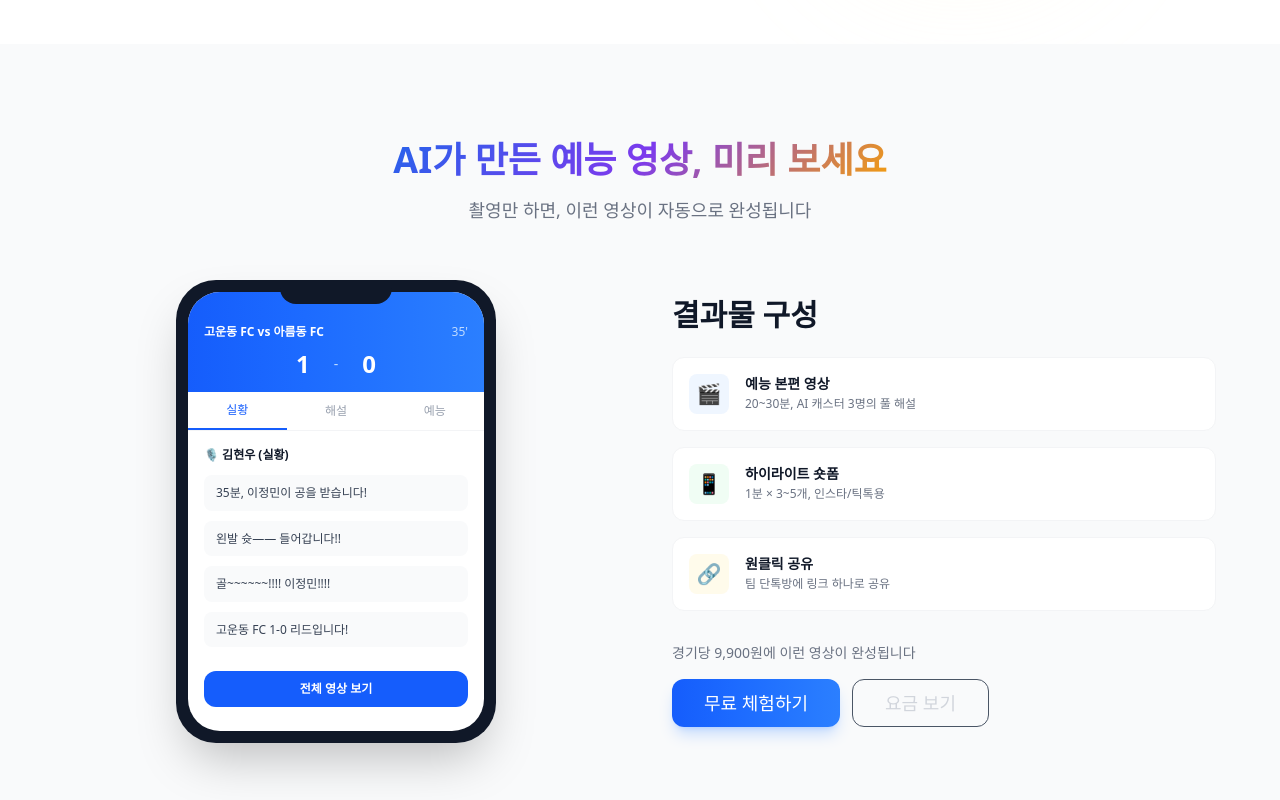
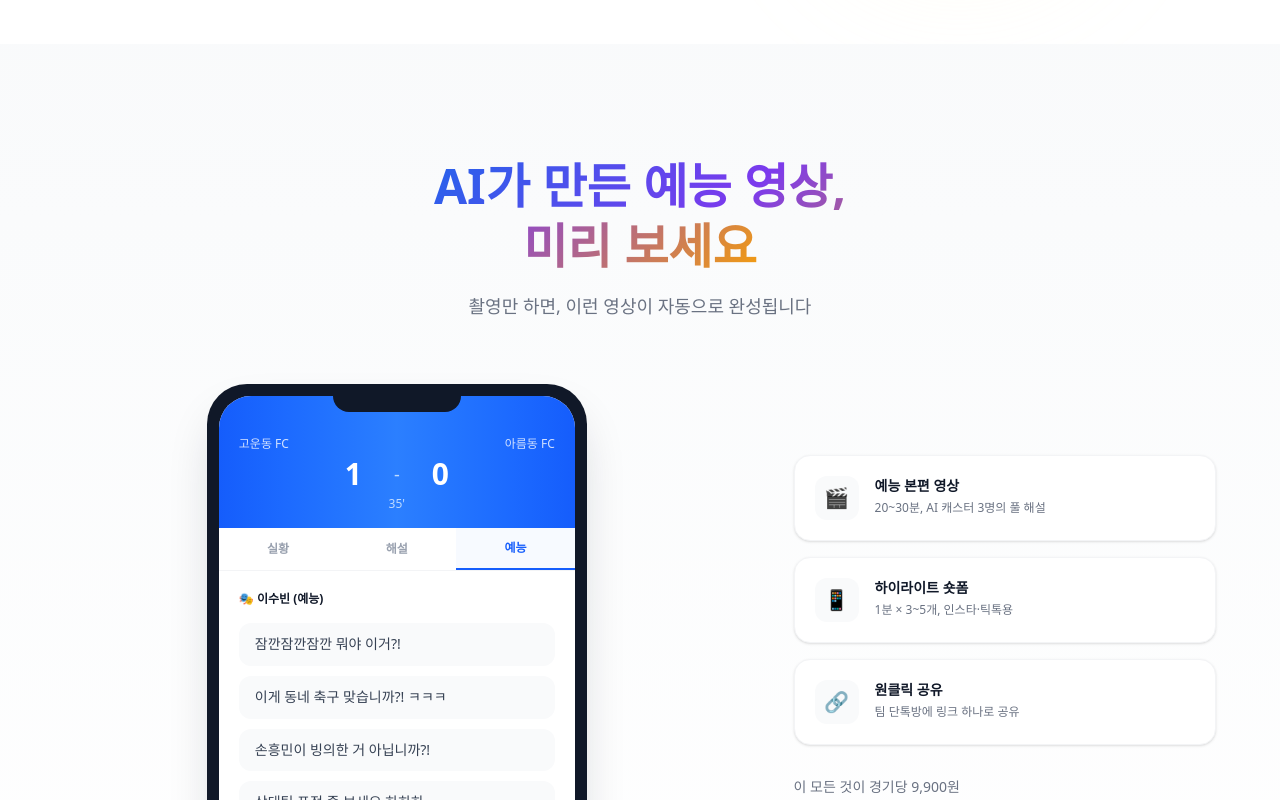
Before and after one commit to kangyh427/boomcast, a Next.js app: page / in a window 1280 px wide. Shown: the part 740-1540 px from the top of the page. Built offline with nearby package versions, Linux system fonts and the light colour scheme; a web font is replaced by a local one.

Commit message:
Update ResultPreview.tsx

```diff
--- a/src/components/landing/ResultPreview.tsx
+++ b/src/components/landing/ResultPreview.tsx
@@ -1,14 +1,12 @@
 /*
  * ============================================================
  * 파일: src/components/landing/ResultPreview.tsx
- * 설명: AI가 만든 예능 영상 미리보기 섹션
+ * 설명: AI 결과물 미리보기 섹션 - 사이트 첫 번째 CTA 위치
  * 경로: src/components/landing/ResultPreview.tsx
- * 최근 작업: 세션 6 - 신규 생성 (인수인계서 [J-1])
- *   - Hero 바로 아래 위치
- *   - 모바일 폰 프레임 안에 캐스터 탭 전환 (실황/해설/예능)
- *   - 9,900원 CTA + 무료 체험 버튼
- *   - 데스크탑: 2컬럼 (좌 폰 프레임 + 우 설명)
- *   - 모바일: 세로 스택
+ * 최근 작업: 세션 6 - 재디자인
+ *   - 사이트 전체에서 CTA는 여기 1개 + CTA섹션 1개 = 총 2개
+ *   - Vrew 스타일: 좌 폰 프레임 + 우 설명
+ *   - 캐스터 탭 전환 (실황/해설/예능)
  * 작성일: 2026-03-07
  * ============================================================
  */
@@ -23,42 +21,36 @@ import { useLang } from "@/providers/LanguageProvider";
 /* ── 한/영 섹션 텍스트 ── */
 const text = {
   ko: {
-    sectionTitle: "AI가 만든 예능 영상, 미리 보세요",
+    sectionTitle: "AI가 만든 예능 영상,\n미리 보세요",
     sectionSubtitle: "촬영만 하면, 이런 영상이 자동으로 완성됩니다",
-    priceNote: "경기당 9,900원에 이런 영상이 완성됩니다",
     ctaPrimary: "무료 체험하기",
-    ctaSecondary: "요금 보기",
     tabPlayByPlay: "실황",
     tabAnalyst: "해설",
     tabEntertainment: "예능",
-    resultTitle: "결과물 구성",
-    resultMain: "예능 본편 영상",
-    resultMainDesc: "20~30분, AI 캐스터 3명의 풀 해설",
-    resultShort: "하이라이트 숏폼",
-    resultShortDesc: "1분 × 3~5개, 인스타/틱톡용",
-    resultShare: "원클릭 공유",
-    resultShareDesc: "팀 단톡방에 링크 하나로 공유",
+    resultItems: [
+      { icon: "🎬", title: "예능 본편 영상", desc: "20~30분, AI 캐스터 3명의 풀 해설" },
+      { icon: "📱", title: "하이라이트 숏폼", desc: "1분 × 3~5개, 인스타·틱톡용" },
+      { icon: "🔗", title: "원클릭 공유", desc: "팀 단톡방에 링크 하나로 공유" },
+    ],
+    priceNote: "이 모든 것이 경기당 9,900원",
   },
   en: {
-    sectionTitle: "Preview AI-Created Entertainment",
-    sectionSubtitle: "Just record the game, and videos like these are created automatically",
-    priceNote: "All this for just $7.99 per game",
+    sectionTitle: "Preview AI-Created\nEntertainment",
+    sectionSubtitle: "Just record the game — videos like these are created automatically",
     ctaPrimary: "Try Free",
-    ctaSecondary: "See Pricing",
     tabPlayByPlay: "Play-by-Play",
     tabAnalyst: "Analyst",
     tabEntertainment: "Entertainment",
-    resultTitle: "What You Get",
-    resultMain: "Full Show Video",
-    resultMainDesc: "20-30 min with 3 AI caster commentary",
-    resultShort: "Highlight Shorts",
-    resultShortDesc: "1 min × 3-5 clips for Instagram/TikTok",
-    resultShare: "One-Click Share",
-    resultShareDesc: "Share with your team chat via a single link",
+    resultItems: [
+      { icon: "🎬", title: "Full Show Video", desc: "20-30 min with 3 AI caster commentary" },
+      { icon: "📱", title: "Highlight Shorts", desc: "1 min × 3-5 clips for Instagram/TikTok" },
+      { icon: "🔗", title: "One-Click Share", desc: "Share via a single link to team chat" },
+    ],
+    priceNote: "All this for just $7.99 per game",
   },
 };
 
-/* ── 캐스터별 대사 미리보기 (탭 전환용) ── */
+/* ── 캐스터별 대사 ── */
 const casterPreview = {
   ko: {
     playByPlay: {
@@ -123,7 +115,7 @@ const casterPreview = {
 type TabKey = "playByPlay" | "analyst" | "entertainment";
 
 export default function ResultPreview() {
-  const [activeTab, setActiveTab] = useState<TabKey>("playByPlay");
+  const [activeTab, setActiveTab] = useState<TabKey>("entertainment");
   const { lang } = useLang();
   const t = text[lang];
   const preview = casterPreview[lang];
@@ -137,43 +129,38 @@ export default function ResultPreview() {
   const activeCaster = preview[activeTab];
 
   return (
-    <section className="py-20 sm:py-24 px-4 bg-gray-50">
+    <section id="result-preview" className="py-20 sm:py-28 px-4 bg-gradient-to-b from-gray-50 to-white">
       <div className="max-w-6xl mx-auto">
-
         {/* ── 섹션 헤더 ── */}
-        <div className="text-center mb-14">
-          <h2 className="text-3xl sm:text-4xl font-bold mb-4 text-gray-900">
+        <div className="text-center mb-16">
+          <h2 className="text-3xl sm:text-4xl lg:text-5xl font-extrabold text-gray-900 whitespace-pre-line leading-tight">
             <span className="gradient-text">{t.sectionTitle}</span>
           </h2>
-          <p className="text-gray-500 text-lg">{t.sectionSubtitle}</p>
+          <p className="text-gray-500 text-lg mt-4">{t.sectionSubtitle}</p>
         </div>
 
-        {/* ── 2컬럼 레이아웃 (모바일: 세로 스택) ── */}
-        <div className="grid lg:grid-cols-2 gap-10 lg:gap-16 items-center">
+        {/* ── 2컬럼 (모바일: 세로 스택) ── */}
+        <div className="grid lg:grid-cols-5 gap-12 lg:gap-16 items-center">
+          {/* ── 좌측: 폰 프레임 (3/5) ── */}
+          <div className="lg:col-span-3 flex justify-center">
+            <div className="w-full max-w-[380px]">
+              <div className="relative bg-gray-900 rounded-[2.5rem] p-3 shadow-2xl shadow-gray-900/20">
+                {/* 노치 */}
+                <div className="absolute top-0 left-1/2 -translate-x-1/2 w-32 h-7 bg-gray-900 rounded-b-2xl z-10" />
 
-          {/* ── 좌측: 폰 프레임 + 캐스터 탭 ── */}
-          <div className="flex justify-center">
-            <div className="w-full max-w-[320px]">
-              {/* 폰 프레임 */}
-              <div className="relative bg-gray-900 rounded-[2.5rem] p-3 shadow-2xl">
-                {/* 노치 */}
-                <div className="absolute top-0 left-1/2 -translate-x-1/2 w-28 h-6 bg-gray-900 rounded-b-2xl z-10" />
-
-                {/* 스크린 영역 */}
                 <div className="bg-white rounded-[2rem] overflow-hidden">
-                  {/* 상단 바 */}
-                  <div className="bg-gradient-to-r from-blue-600 to-blue-500 px-4 py-3 pt-8">
-                    <div className="flex items-center justify-between">
-                      <span className="text-white text-xs font-semibold">
-                        {lang === "ko" ? "고운동 FC vs 아름동 FC" : "Team Alpha vs Team Beta"}
-                      </span>
-                      <span className="text-blue-200 text-xs">35&apos;</span>
+                  {/* 스코어보드 */}
+                  <div className="bg-gradient-to-r from-blue-600 via-blue-500 to-blue-600 px-5 py-4 pt-10">
+                    <div className="flex items-center justify-between text-white/80 text-xs mb-1">
+                      <span>{lang === "ko" ? "고운동 FC" : "Team Alpha"}</span>
+                      <span>{lang === "ko" ? "아름동 FC" : "Team Beta"}</span>
                     </div>
-                    <div className="flex items-center justify-center gap-6 mt-2">
-                      <span className="text-white text-2xl font-bold">1</span>
-                      <span className="text-blue-200 text-sm">-</span>
-                      <span className="text-white text-2xl font-bold">0</span>
+                    <div className="flex items-center justify-center gap-8">
+                      <span className="text-white text-3xl font-black">1</span>
+                      <span className="text-blue-200 text-lg font-light">-</span>
+                      <span className="text-white text-3xl font-black">0</span>
                     </div>
+                    <p className="text-center text-blue-200 text-xs mt-1">35&apos;</p>
                   </div>
 
                   {/* 탭 전환 */}
@@ -182,9 +169,9 @@ export default function ResultPreview() {
                       <button
                         key={tab.key}
                         onClick={() => setActiveTab(tab.key)}
-                        className={`flex-1 py-2.5 text-xs font-medium transition-colors ${
+                        className={`flex-1 py-3 text-xs font-semibold transition-all duration-200 ${
                           activeTab === tab.key
-                            ? "text-blue-600 border-b-2 border-blue-600"
+                            ? "text-blue-600 border-b-2 border-blue-600 bg-blue-50/50"
                             : "text-gray-400 hover:text-gray-600"
                         }`}
                       >
@@ -193,17 +180,15 @@ export default function ResultPreview() {
                     ))}
                   </div>
 
-                  {/* 대사 목록 */}
-                  <div className="p-4 min-h-[200px]">
-                    <p className="text-xs font-semibold text-gray-900 mb-3">
-                      {activeCaster.name}
-                    </p>
+                  {/* 대사 */}
+                  <div className="p-5 min-h-[220px]">
+                    <p className="text-xs font-bold text-gray-900 mb-4">{activeCaster.name}</p>
                     <div className="space-y-2.5">
                       {activeCaster.lines.map((line, i) => (
                         <div
-                          key={i}
-                          className="bg-gray-50 rounded-lg px-3 py-2 text-xs text-gray-700 leading-relaxed animate-fade-in"
-                          style={{ animationDelay: `${i * 0.1}s` }}
+                          key={`${activeTab}-${i}`}
+                          className="bg-gray-50 rounded-xl px-4 py-2.5 text-sm text-gray-700 leading-relaxed animate-fade-in-up"
+                          style={{ animationDelay: `${i * 0.08}s` }}
                         >
                           {line}
                         </div>
@@ -211,9 +196,9 @@ export default function ResultPreview() {
                     </div>
                   </div>
 
-                  {/* 하단 버튼 */}
-                  <div className="px-4 pb-6 pt-2">
-                    <div className="bg-blue-600 text-white text-center py-2.5 rounded-xl text-xs font-semibold">
+                  {/* 하단 */}
+                  <div className="px-5 pb-8 pt-1">
+                    <div className="bg-gradient-to-r from-blue-600 to-blue-500 text-white text-center py-3 rounded-xl text-sm font-semibold shadow-lg shadow-blue-500/20">
                       {lang === "ko" ? "전체 영상 보기" : "Watch Full Video"}
                     </div>
                   </div>
@@ -222,58 +207,31 @@ export default function ResultPreview() {
             </div>
           </div>
 
-          {/* ── 우측: 설명 텍스트 + 결과물 구성 + CTA ── */}
-          <div>
-            <h3 className="text-2xl sm:text-3xl font-bold text-gray-900 mb-6">
-              {t.resultTitle}
-            </h3>
-
-            {/* 결과물 카드 3개 */}
+          {/* ── 우측: 결과물 구성 + CTA (2/5) ── */}
+          <div className="lg:col-span-2">
+            {/* 결과물 카드 */}
             <div className="space-y-4 mb-8">
-              {/* 예능 본편 */}
-              <div className="flex items-start gap-4 bg-white rounded-xl border border-gray-100 p-4 card-hover">
-                <div className="w-10 h-10 rounded-lg bg-blue-50 flex items-center justify-center text-xl shrink-0">
-                  🎬
+              {t.resultItems.map((item, i) => (
+                <div
+                  key={i}
+                  className="flex items-start gap-4 bg-white rounded-2xl border border-gray-100 p-5 shadow-sm hover:shadow-md transition-shadow duration-300"
+                >
+                  <div className="w-11 h-11 rounded-xl bg-gray-50 flex items-center justify-center text-xl shrink-0">
+                    {item.icon}
+                  </div>
+                  <div>
+                    <p className="font-bold text-gray-900 text-sm">{item.title}</p>
+                    <p className="text-gray-500 text-xs mt-0.5 leading-relaxed">{item.desc}</p>
+                  </div>
                 </div>
-                <div>
-                  <p className="font-semibold text-gray-900 text-sm">{t.resultMain}</p>
-                  <p className="text-gray-500 text-xs mt-0.5">{t.resultMainDesc}</p>
-                </div>
-              </div>
-
-              {/* 하이라이트 숏폼 */}
-              <div className="flex items-start gap-4 bg-white rounded-xl border border-gray-100 p-4 card-hover">
-                <div className="w-10 h-10 rounded-lg bg-green-50 flex items-center justify-center text-xl shrink-0">
-                  📱
-                </div>
-                <div>
-                  <p className="font-semibold text-gray-900 text-sm">{t.resultShort}</p>
-                  <p className="text-gray-500 text-xs mt-0.5">{t.resultShortDesc}</p>
-                </div>
-              </div>
-
-              {/* 원클릭 공유 */}
-              <div className="flex items-start gap-4 bg-white rounded-xl border border-gray-100 p-4 card-hover">
-                <div className="w-10 h-10 rounded-lg bg-amber-50 flex items-center justify-center text-xl shrink-0">
-                  🔗
-                </div>
-                <div>
-                  <p className="font-semibold text-gray-900 text-sm">{t.resultShare}</p>
-                  <p className="text-gray-500 text-xs mt-0.5">{t.resultShareDesc}</p>
-                </div>
-              </div>
+              ))}
             </div>
 
-            {/* 가격 안내 + CTA */}
-            <p className="text-sm text-gray-500 mb-4">{t.priceNote}</p>
-            <div className="flex flex-col sm:flex-row gap-3">
-              <Button size="lg" asChild>
-                <Link href="/demo">{t.ctaPrimary}</Link>
-              </Button>
-              <Button variant="outline" size="lg" asChild>
-                <a href="#pricing">{t.ctaSecondary}</a>
-              </Button>
-            </div>
+            {/* 가격 + CTA (사이트 전체 첫 번째 CTA) */}
+            <p className="text-sm text-gray-500 mb-5 font-medium">{t.priceNote}</p>
+            <Button size="lg" asChild className="w-full sm:w-auto">
+              <Link href="/demo">{t.ctaPrimary}</Link>
+            </Button>
           </div>
         </div>
       </div>
```
